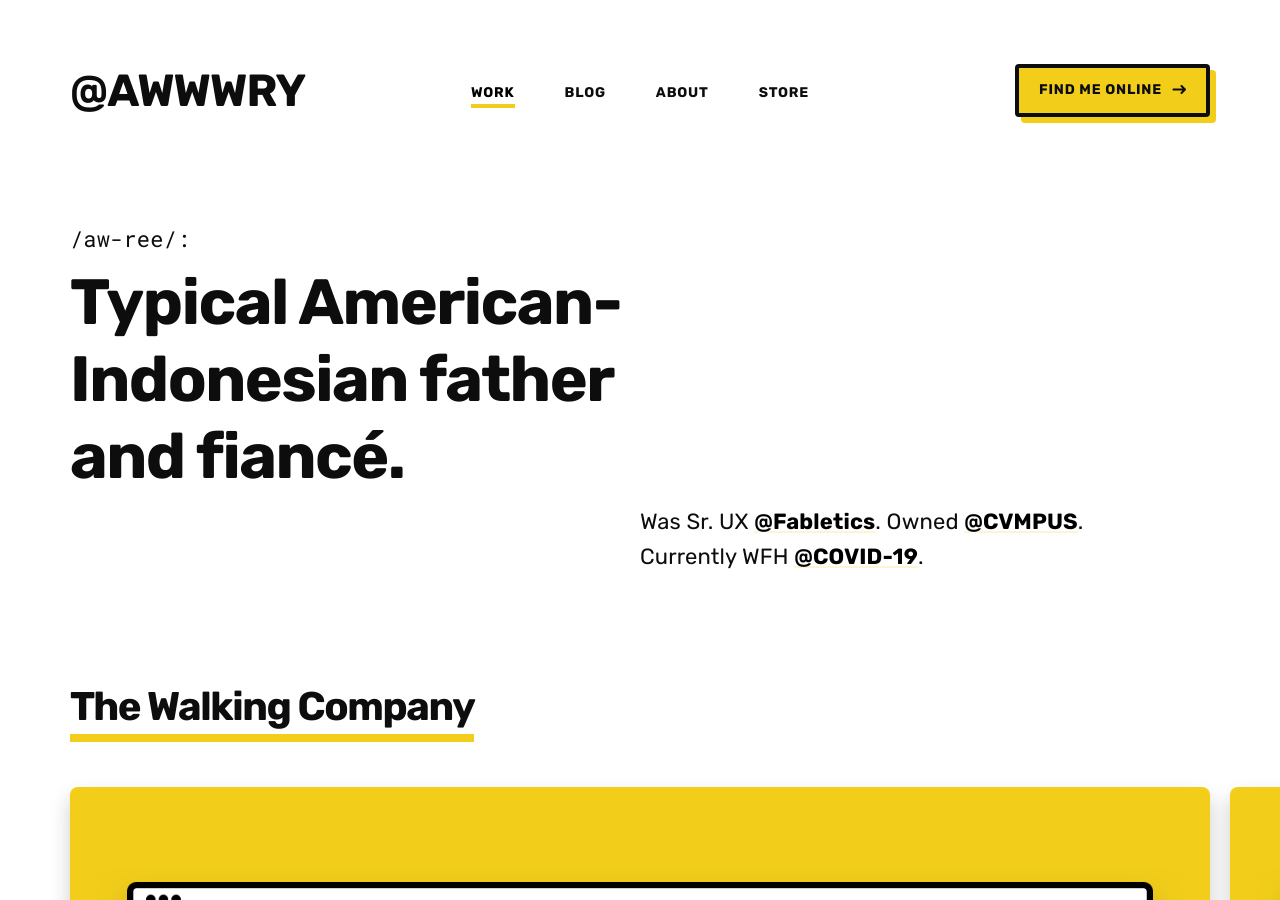
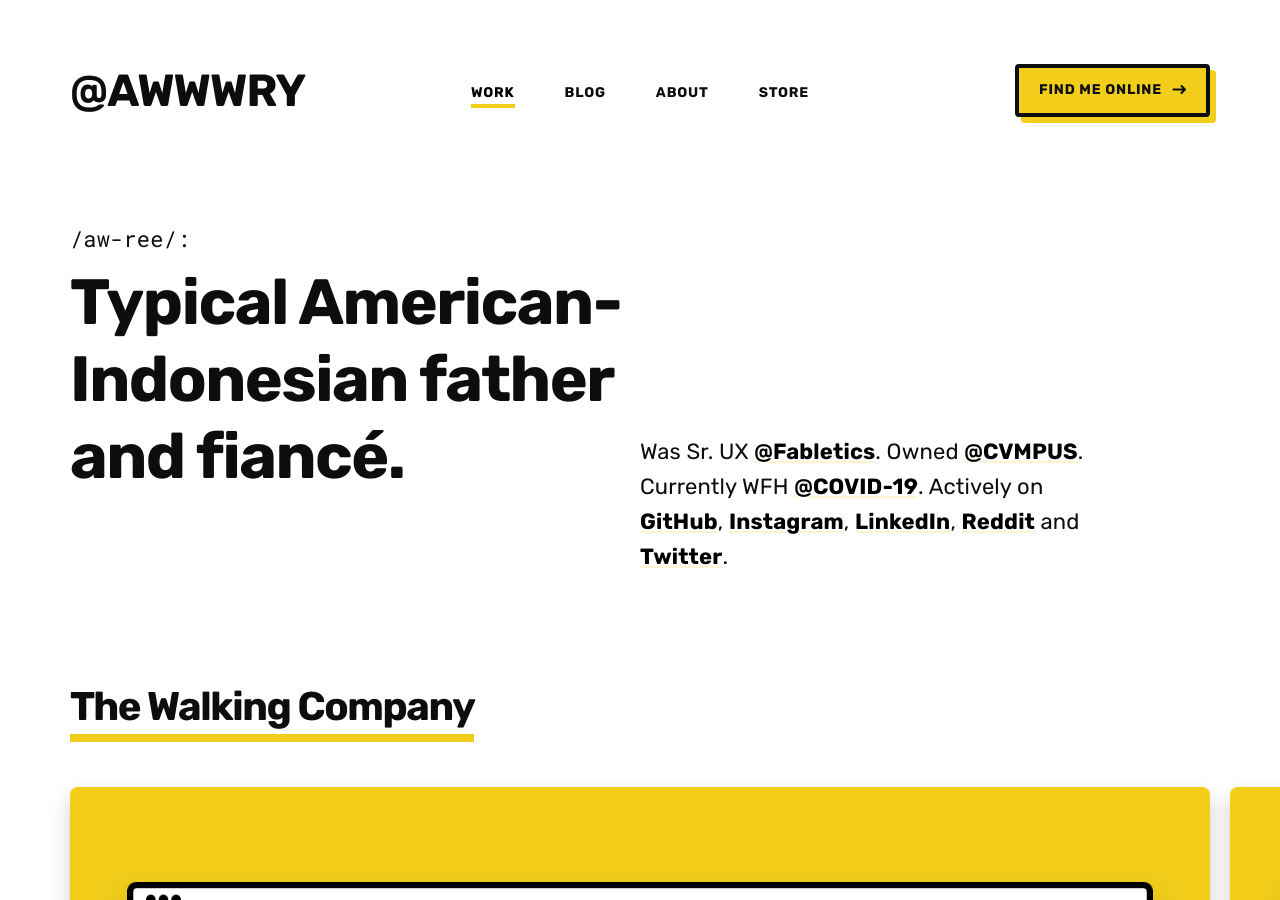
Before and after one commit to aryxmega/awwwry, a Jekyll site: the page built from index.html, in a window 1280 px wide and 900 px high. Built offline with Jekyll 4.4.1, drawn with Linux system fonts in a browser that asks for light colours; nearby versions of some CDN libraries.

Commit message:
Update index.html

```diff
--- a/index.html
+++ b/index.html
@@ -2,7 +2,7 @@
 layout: default
 overtitle: "/aw-ree/:"
 title: "Typical American-Indonesian father and fiancé."
-description: "Was Sr. UX <a href='https://www.fabletics.com' title='Fabletics' target='_blank'>@Fabletics</a>. Owned <a href='https://www.instagram.com/cvmpus' title='CVMPUS' target='_blank'>@CVMPUS</a>. Currently WFH <a href='https://awwwry.com' title='COVID-19' target='_blank'>@COVID-19</a>."
+description: "Was Sr. UX <a href='https://www.fabletics.com' title='Fabletics' target='_blank'>@Fabletics</a>. Owned <a href='https://www.instagram.com/cvmpus' title='CVMPUS' target='_blank'>@CVMPUS</a>. Currently WFH <a href='https://awwwry.com' title='COVID-19' target='_blank'>@COVID-19</a>. Actively on <a href='https://www.github.com/awwwry' title='GitHub' target='_blank'>GitHub</a>, <a href='https://www.instagram.com/awwwry' title='Instagram' target='_blank'>Instagram</a>, <a href='https://www.linkedin.com/in/awwwry' title='LinkedIn' target='_blank'>LinkedIn</a>, <a href='https://www.reddit.com/u/awwwry' title='Reddit' target='_blank'>Reddit</a> and <a href='https://www.twitter.com/awwwry' title='Twitter' target='_blank'>Twitter</a>."
 featured_image: "https://media.giphy.com/media/aZ3LDBs1ExsE8/giphy.gif"
 ---
 
```
